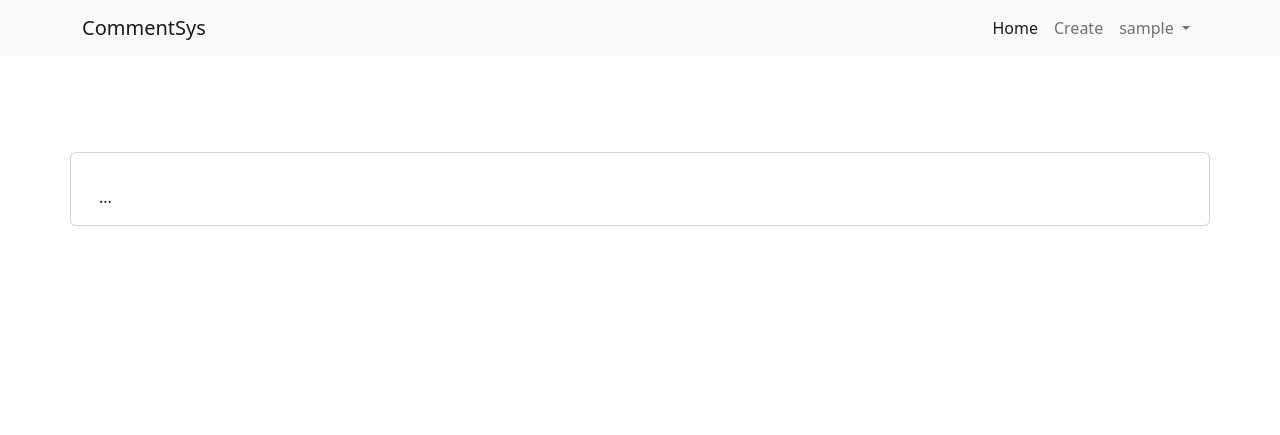
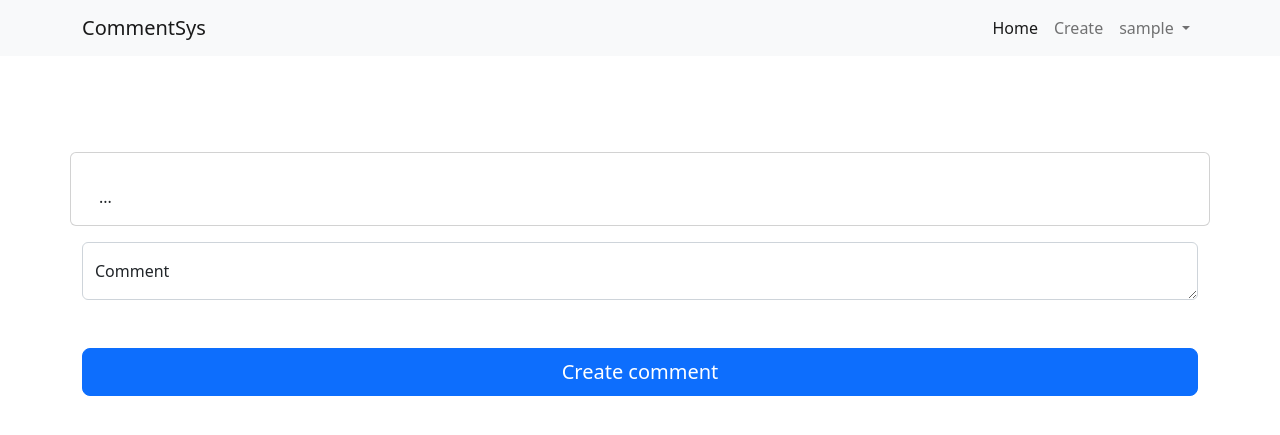
Before and after one commit to justojaramillo/commentsys, a PHP site: page /show.php in a window 1280 px wide. Shown: the top 435 px of the page. Run offline with PHP 8.4, Linux system fonts and the light colour scheme; the visitor is signed in with stand-in values (Sample User, id 1); data that the repository does not hold is empty.

Commit message:
comments implemented

```diff
--- a/includes/footer.php
+++ b/includes/footer.php
@@ -1,5 +1,5 @@
 </div>
-<script src="https://cdn.jsdelivr.net/npm/bootstrap@5.2.1/dist/js/bootstrap.bundle.min.js
-"></script>
+<script src="https://code.jquery.com/jquery-2.2.4.js" integrity="sha256-iT6Q9iMJYuQiMWNd9lDyBUStIq/8PuOW33aOqmvFpqI=" crossorigin="anonymous"></script>
+<script src="https://cdn.jsdelivr.net/npm/bootstrap@5.2.1/dist/js/bootstrap.bundle.min.js"></script>
 </body>
 </html>
--- a/show.php
+++ b/show.php
@@ -21,6 +21,51 @@ if (isset($_GET["id"])) {
             </div>
         </div>
     </div>
+
+    <div class="row ">
+        <form method="POST" id="comment_data">
+
+        <div class="form-floating mt-3">
+          <input value="<?= $post->post_id ?>" name="post_id" type="hidden" class="form-control" id="post_id">
+        </div>
+
+        <div class="form-floating mt-3">
+          <input value="<?= $_SESSION["username"] ?>" name="username" type="hidden" class="form-control" id="username">
+        </div>
+
+        <div class="form-floating mt-3">
+          <textarea rows="9" name="comment" placeholder="comment" class="form-control" id="comment"></textarea>
+          <label for="floatingPassword">Comment</label>
+        </div>
+
+        <button name="submit" id="submit" class="w-100 btn btn-lg btn-primary mt-5" type="submit">Create comment</button>
+
+      </form>
+    </div>
 </main>
 
+
 <?php require_once "includes/footer.php"; ?>
+
+<script>
+    $( document ).ready(function(e) {
+
+
+
+        $(document).on('submit',function(e){
+            console.log("submitted");
+            e.preventDefault();
+
+            var form_data = $('#comment_data').serialize()+'&submit=submit';
+
+            $.ajax({
+                type: 'post',
+                url: 'http://commentsys.test/insert_comment.php',
+                data: form_data,
+                success: function (){
+                    alert('success');
+                }
+            });
+        });
+    });
+</script>
```
Also changed, not shown: insert_comment.php (added, +15 -0 lines).
